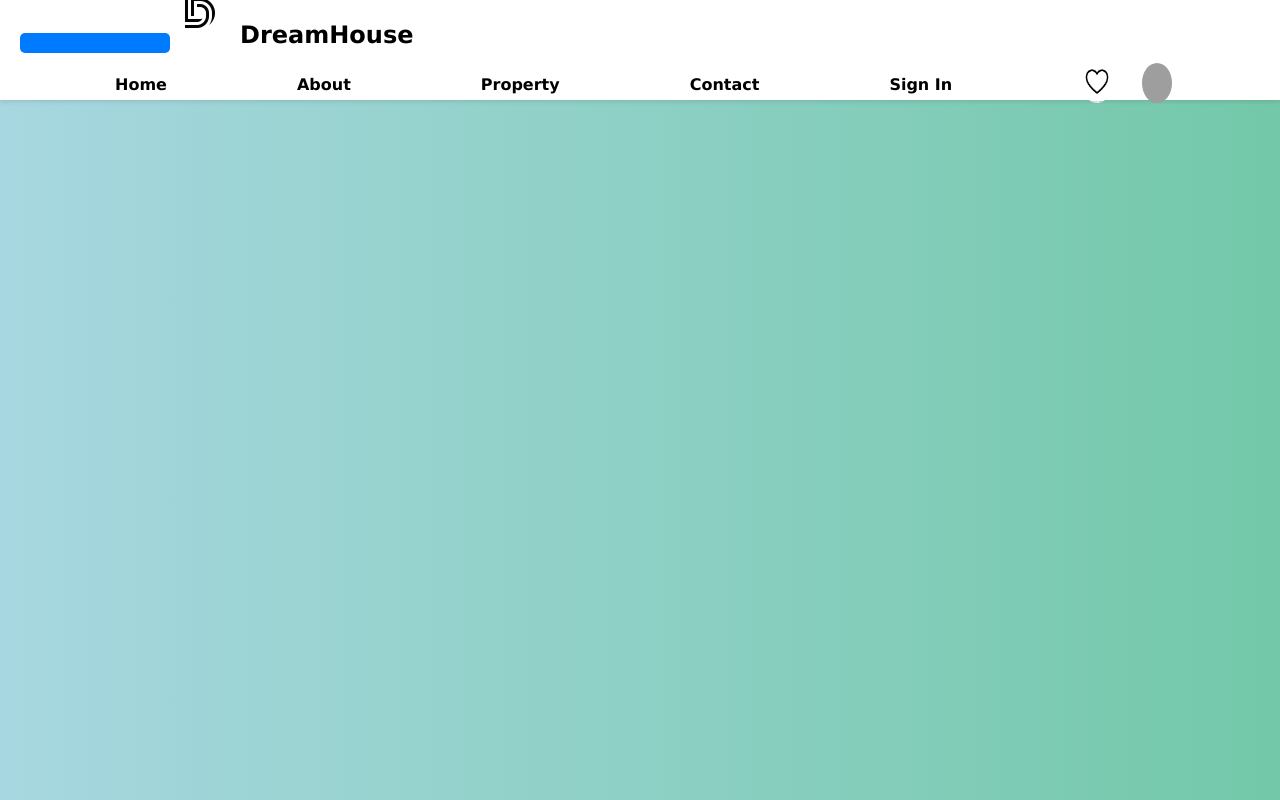
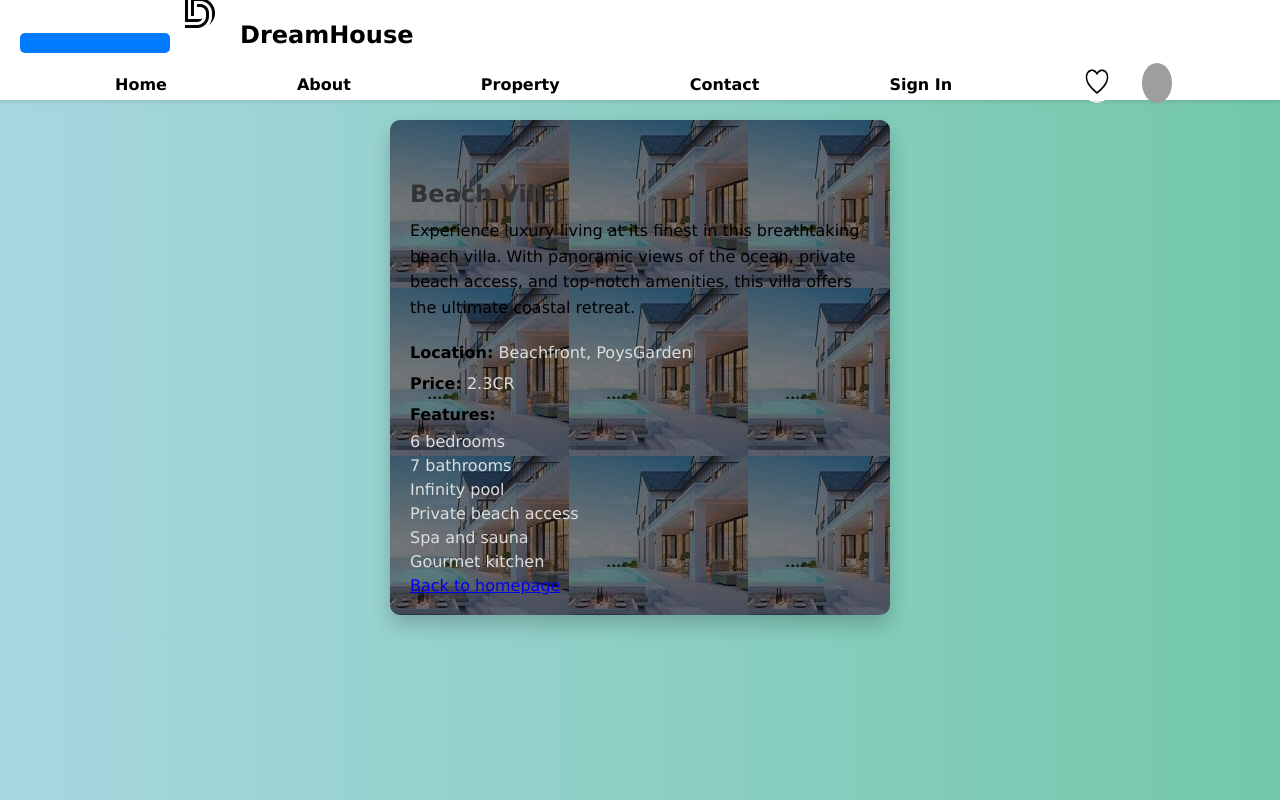
Before and after one commit to kalviumcommunity/S51_chaithanya_capstone_realestate, a React (Vite) app in the folder client/real/: page /Image1 in a window 1280 px wide. Built offline with nearby package versions, Linux system fonts and the light colour scheme; grey boxes are pictures that could not be loaded.

Commit message:
img linked

```diff
--- a/client/real/src/App.jsx
+++ b/client/real/src/App.jsx
@@ -11,6 +11,7 @@ import Footer from './components/Footer';
 import Cart from "./components/Cart";
 import Favorites from './components/Favorites';
 import LogoutConfirmationModal from './components/LogoutConfirmationModal';
+import Image1 from './components/Image1';
 
 const App = () => {
   const [isLoggedIn, setIsLoggedIn] = useState(false);
@@ -24,6 +25,7 @@ const App = () => {
         <Route path="/contact" element={<Contact />} />
         <Route path="/favourite" element={<Favorites/>} />
         <Route path="/Cart"element={<Cart/>} />
+        <Route path="/Image1" element={<Image1/>} />
         <Route path='/LogoutConfirmation' element={<LogoutConfirmationModal />} />
         <Route path="/signin" element={<SignIn setIsLoggedIn={setIsLoggedIn}  />} />
         <Route path="/signup" element={<SignUp setIsLoggedIn={setIsLoggedIn}  />}/>
--- a/client/real/src/components/Home.jsx
+++ b/client/real/src/components/Home.jsx
@@ -44,36 +44,36 @@ const Home = () => {
 
 
       <div className="image-grid">
-        {/* <Link to="/Image1"> */}
+        <Link to="/Image1">
           <div className="grid-item" style={{backgroundImage: `url(${img1})`}}>
             <img src={img1} alt="" />
           </div>
-        {/* </Link> */}
-        {/* <Link to="/image2"> */}
+        </Link>
+        <Link to="/image2">
           <div className="grid-item" style={{backgroundImage: `url(${img2})`}}>
             <img src={img2} alt="" />
           </div>
-        {/* </Link> */}
-        {/* <Link to="/image3"> */}
+        </Link>
+        <Link to="/image3">
           <div className="grid-item" style={{backgroundImage: `url(${img3})`}}>
             <img src={img3} alt="" />
           </div>
-        {/* </Link> */}
-        {/* <Link to="/image4"> */}
+        </Link>
+        <Link to="/image4">
           <div className="grid-item" style={{backgroundImage: `url(${img4})`}}>
             <img src={img4} alt="" />
           </div>
-        {/* </Link> */}
-        {/* <Link to="/image5"> */}
+        </Link>
+        <Link to="/image5">
           <div className="grid-item" style={{backgroundImage: `url(${img5})`}}>
             <img src={img5} alt="" />
           </div>
-        {/* </Link> */}
-        {/* <Link to="/image6"> */}
+        </Link>
+        <Link to="/image6">
           <div className="grid-item" style={{backgroundImage: `url(${img6})`}}>
             <img src={img6} alt="" />
           </div>
-        {/* </Link> */}
+        </Link>
       </div>
 
 
--- /dev/null
+++ b/client/real/src/components/Image 1.css
@@ -0,0 +1,77 @@
+.image {
+    margin: 20px;
+    display: flex;
+    justify-content: center;
+}
+
+.Image1 {
+    width: 100%;
+    max-width: 500px;
+    height: auto;
+    border-radius: 10px;
+    overflow: hidden;
+    box-shadow: 0px 10px 20px rgba(0, 0, 0, 0.2);
+    transition: transform 0.3s ease;
+}
+
+.Image1:hover {
+    transform: translateY(-5px);
+}
+
+.overlay {
+    background-color: rgba(0, 0, 0, 0.5);
+    color: #fff;
+    padding: 20px;
+}
+
+.overlay h2 {
+    font-size: 1.5rem;
+    margin-bottom: 10px;
+}
+
+.overlay p {
+    font-size: 1rem;
+    margin-bottom: 15px;
+}
+
+.details {
+    margin-top: 20px;
+}
+
+.details p {
+    font-size: 1rem;
+    margin-bottom: 5px;
+    color: #ddd;
+}
+
+.details ul {
+    list-style-type: none;
+    padding: 0;
+}
+
+.details ul li {
+    margin-bottom: 5px;
+    color: #ddd;
+}
+
+.back-to-home {
+    display: block;
+    width: 100%;
+    max-width: 200px;
+    margin: 20px auto;
+    padding: 15px 30px;
+    background-color: #2ecc71; /* Green background color */
+    color: #fff; /* White text color */
+    text-decoration: none;
+    border-radius: 25px;
+    font-size: 1.2rem;
+    font-weight: bold;
+    text-transform: uppercase;
+    letter-spacing: 1px;
+    transition: background-color 0.3s ease;
+    text-align: center;
+}
+
+.back-to-home:hover {
+    background-color: #27ae60; /* Darker green background color on hover */
+}
--- a/client/real/src/components/Image1.jsx
+++ b/client/real/src/components/Image1.jsx
@@ -0,0 +1,34 @@
+import React from 'react';
+import { Link } from 'react-router-dom'; // Import Link from react-router-dom
+import img1 from "../asserts/img 1.jpeg";
+import "./Image 1.css";
+
+const Image1 = () => {
+    return (
+        <div className="image">
+            <div className="Image1" style={{backgroundImage: `url(${img1})`}}>
+                <div className="overlay">
+                    <h2>Beach Villa</h2>
+                    <p>Experience luxury living at its finest in this breathtaking beach villa. With panoramic views of the ocean, private beach access, and top-notch amenities, this villa offers the ultimate coastal retreat.</p>
+                    <div className="details">
+                        <p><strong>Location:</strong> Beachfront, PoysGarden</p>
+                        <p><strong>Price:</strong> 2.3CR</p>
+                        <p><strong>Features:</strong></p>
+                        <ul>
+                            <li>6 bedrooms</li>
+                            <li>7 bathrooms</li>
+                            <li>Infinity pool</li>
+                            <li>Private beach access</li>
+                            <li>Spa and sauna</li>
+                            <li>Gourmet kitchen</li>
+                        </ul>
+                    </div>
+                    {/* Use Link component to navigate back to the homepage */}
+                    <Link to="/">Back to homepage</Link>
+                </div>
+            </div>
+        </div>
+    );
+};
+
+export default Image1;
```
